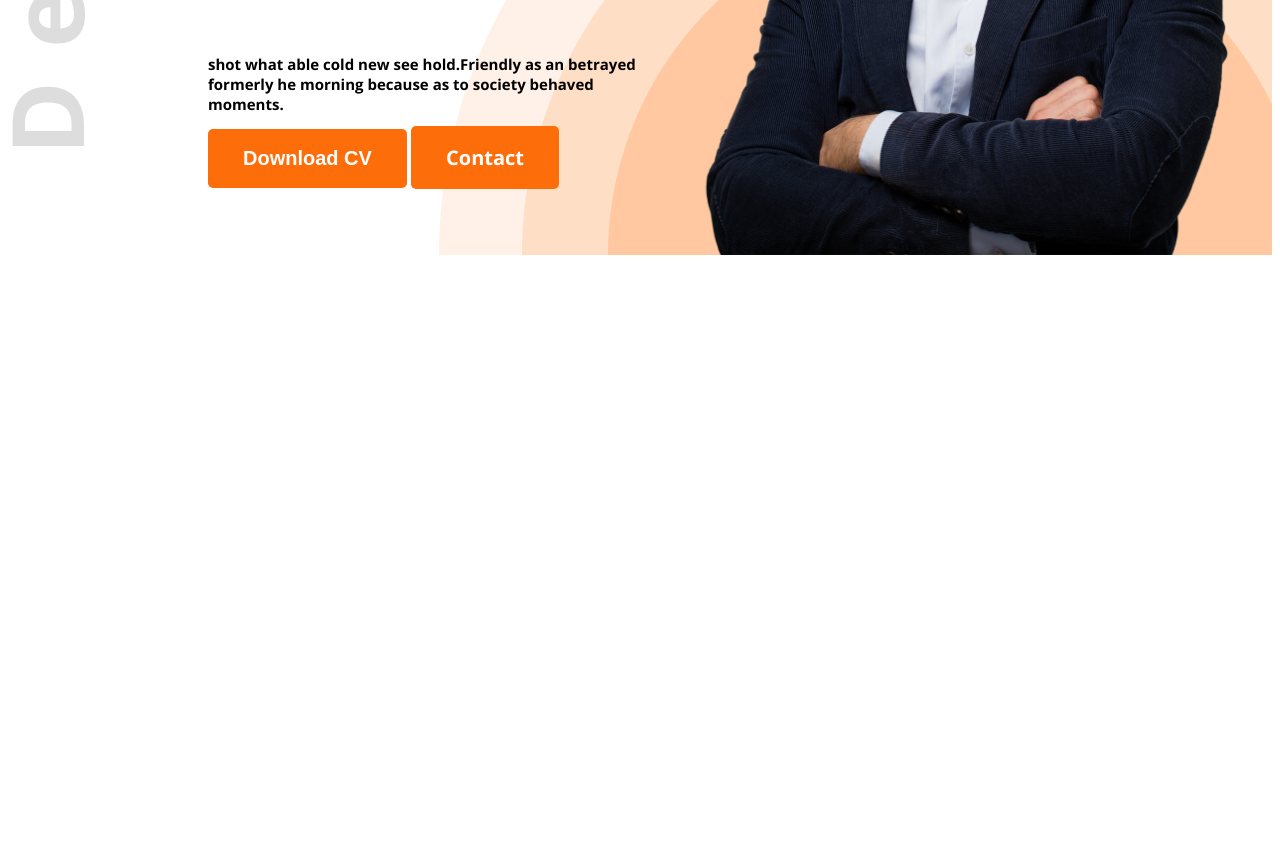
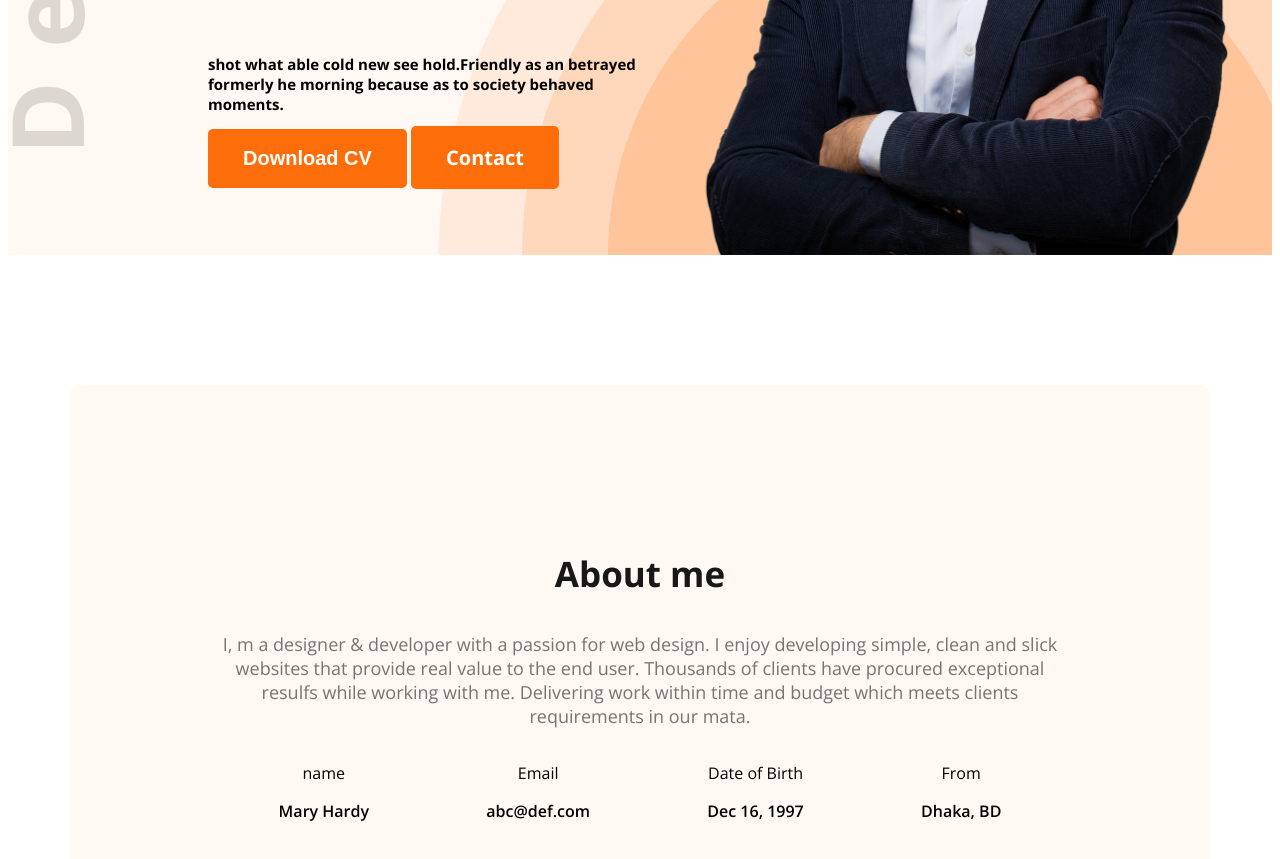
Before and after one commit to protivaghosh/web-first-acount, a plain HTML site: page index.html in a window 1280 px wide. Shown: the part 667-1526 px from the top of the page. Before the commit the page ends 930 px from the top, so only its background shows below. Drawn offline with nearby package versions, Linux system fonts and the light colour scheme.

Commit message:
added index.html & style.css

```diff
--- a/index.html
+++ b/index.html
@@ -10,7 +10,7 @@
     <link rel="stylesheet" href="style.css">
 </head>
 <body class="open-sans-normal">
-    <header class="header">
+    <header class="header secondary-bg">
 <nav>
     <h3 class="nav-title">Ma<span class="text-primary">r</span>y</h3>
     <ul>
@@ -32,7 +32,29 @@
 
     </header>
     <main>
+<section class="about secondary-bg">
+<h3 class="section-title">About me</h3>
+<p class="section-description">I, m a designer & developer with a passion for web design. I enjoy developing simple, clean and slick websites that provide real value to the end user. Thousands of clients have procured exceptional resulfs while working with me. Delivering work within time and budget which meets clients requirements in our mata.</p>
+<div class="about-items">
+    <div class="about-item">
+        <p class="item-title">name</p>
+        <p class="item-description">Mary Hardy</p>
+    </div>
+    <div class="about-item">
+        <p class="item-title">Email</p>
+        <p class="item-description">abc@def.com</p>
+    </div>
+    <div class="about-item">
+        <p class="item-title">Date of Birth</p>
+        <p class="item-description">Dec 16, 1997</p>
 
+    </div>
+    <div class="about-item">
+        <p class="item-title">From</p>
+        <p class="item-description"> Dhaka, BD</p>
+    </div>
+</div>
+</section>
     </main>
     <footer>
 
--- a/style.css
+++ b/style.css
@@ -7,6 +7,10 @@
   }
 
  /* shared style */
+ .secondary-bg{
+    background-color: #FFF8F3;
+
+ }
  .text-primary{
          color:#FD6E0A;
  }
@@ -21,6 +25,17 @@
     border: none;
     padding: 18px 35px;
     border-radius: 5px;
+ }
+ .section-title{
+    font-size: 35px;
+    font-weight: bold;
+    color: #181818;
+    text-align: center;
+    justify-content: space-around;
+ }
+ .section-description{
+    font-size: 18px;
+    color:#757575
  }
  /*header*/
  .header{
@@ -79,3 +94,23 @@
 .banner-profile-pic{
     width: 580px;
 }
+/*main style*/
+main{
+    max-width: 1140px;
+    margin: 0 auto;
+}
+/*about style*/
+.about  {
+    border-radius: 10px;
+    padding: 130px 150px;
+    text-align: center;
+    margin-top: 130px;
+
+}
+.about-items{
+    display: flex;
+    justify-content: space-around;
+}
+.item-description{
+    font-weight: 600;
+}
```
